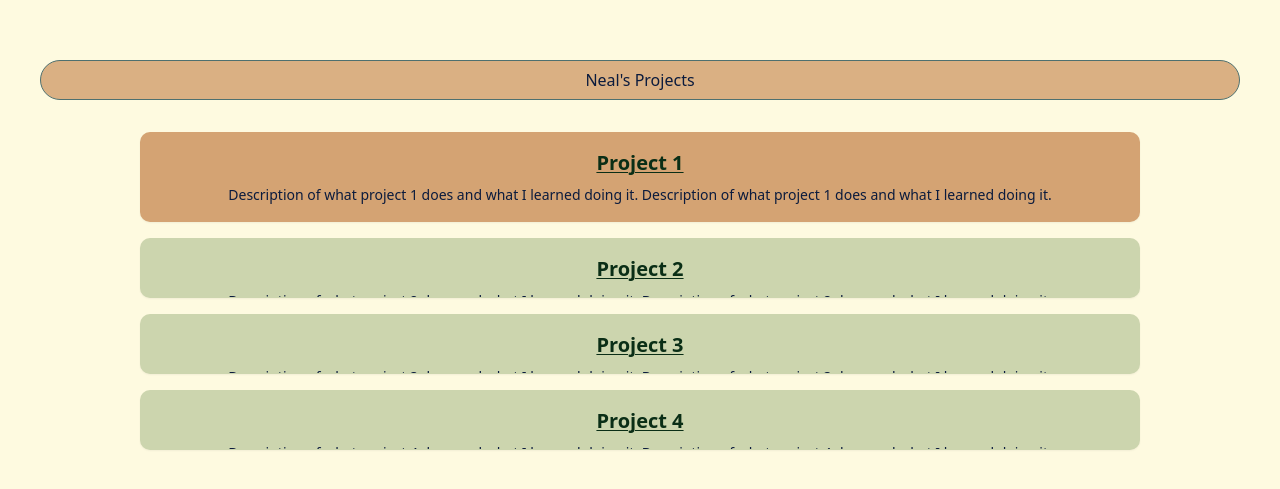
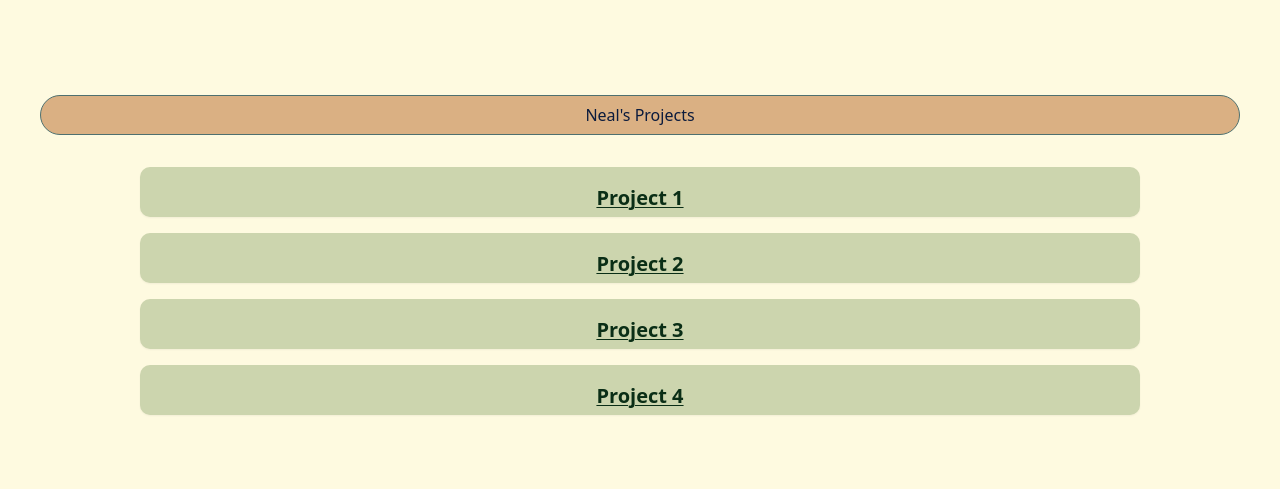
Before and after one commit to W0odyyy/FrontEnd, a website built with Vite: page Personal Portfolio/01/projects.html in a window 1280 px wide. Shown: the part 129-618 px from the top of the page. Built offline with nearby package versions, Linux system fonts and the light colour scheme.

Commit message:
Applied all styling changes to other listed projects

```diff
--- a/Personal Portfolio/01/projects.html
+++ b/Personal Portfolio/01/projects.html
@@ -2,7 +2,7 @@
 <html lang="en" class="h-full">
 	<head>
 		<meta charset="UTF-8" />
-		<meta name="viewport" content="width=device-width, initial -scale=1.0" />
+		<meta name="viewport" content="width=device-width, initial-scale=1.0" />
 		<title>Neal's Projects</title>
 		<link rel="stylesheet" href="src/output.css" />
 	</head>
@@ -10,7 +10,7 @@
 		class="bg-[#fefae0] text-[#0b1b3d] font-sans text-center flex flex-col justify-center items-center min-h-screen"
 	>
 		<header
-			class="sticky top-0 w-full max-w-[1200px] max-h-[40px] mx-auto px-8 py-2 bg-[#d4a373]/85 flex justify-center items-center border border-[#4e706f] backdrop-blur-[1px] rounded-[20px] z-10"
+			class="sticky top-0 w-full max-w-[1200px] h-[40px] mx-auto px-8 py-2 bg-[#d4a373]/85 flex justify-center items-center border border-[#4e706f] backdrop-blur-[1px] rounded-[20px] z-10"
 		>
 			<h1>Neal's Projects</h1>
 		</header>
@@ -18,7 +18,7 @@
 			<div id="projects" class="w-full px-4 my-8">
 				<ul class="list-none space-y-4 max-w-[1000px] mx-auto">
 					<li
-						class="bg-[#ccd5ae] border border-transparent hover:border-[#4e706f] hover:bg-[#d4a373] [&.active]:bg-[#d4a373] max-h-[200px] [&.active]:max-h-[200px] text-center p-4 rounded-[10px] transition-all duration-300 ease-in-out overflow-hidden shadow-sm active"
+						class="project bg-[#ccd5ae] border border-transparent hover:border-[#4e706f] hover:bg-[#d4a373] [&.active]:bg-[#d4a373] max-h-[50px] [&.active]:max-h-[250px] text-center p-4 rounded-[10px] transition-all duration-300 ease-in-out overflow-hidden cursor-pointer shadow-sm"
 					>
 						<div class="flex justify-center mb-2">
 							<a
@@ -36,7 +36,7 @@
 					</li>
 
 					<li
-						class="bg-[#ccd5ae] border border-transparent hover:border-[#4e706f] hover:bg-[#d4a373] [&.active]:bg-[#d4a373] max-h-[60px] [&.active]:max-h-[200px] text-center p-4 rounded-[10px] transition-all duration-300 ease-in-out overflow-hidden shadow-sm"
+						class="project bg-[#ccd5ae] border border-transparent hover:border-[#4e706f] hover:bg-[#d4a373] [&.active]:bg-[#d4a373] max-h-[50px] [&.active]:max-h-[250px] text-center p-4 rounded-[10px] transition-all duration-300 ease-in-out overflow-hidden cursor-pointer shadow-sm"
 					>
 						<div class="flex justify-center mb-2">
 							<a
@@ -54,7 +54,7 @@
 					</li>
 
 					<li
-						class="bg-[#ccd5ae] border border-transparent hover:border-[#4e706f] hover:bg-[#d4a373] [&.active]:bg-[#d4a373] max-h-[60px] [&.active]:max-h-[200px] text-center p-4 rounded-[10px] transition-all duration-300 ease-in-out overflow-hidden shadow-sm"
+						class="project bg-[#ccd5ae] border border-transparent hover:border-[#4e706f] hover:bg-[#d4a373] [&.active]:bg-[#d4a373] max-h-[50px] [&.active]:max-h-[250px] text-center p-4 rounded-[10px] transition-all duration-300 ease-in-out overflow-hidden cursor-pointer shadow-sm"
 					>
 						<div class="flex justify-center mb-2">
 							<a
@@ -72,7 +72,7 @@
 					</li>
 
 					<li
-						class="bg-[#ccd5ae] border border-transparent hover:border-[#4e706f] hover:bg-[#d4a373] [&.active]:bg-[#d4a373] max-h-[60px] [&.active]:max-h-[200px] text-center p-4 rounded-[10px] transition-all duration-300 ease-in-out overflow-hidden shadow-sm"
+						class="project bg-[#ccd5ae] border border-transparent hover:border-[#4e706f] hover:bg-[#d4a373] [&.active]:bg-[#d4a373] max-h-[50px] [&.active]:max-h-[250px] text-center p-4 rounded-[10px] transition-all duration-300 ease-in-out overflow-hidden cursor-pointer shadow-sm"
 					>
 						<div class="flex justify-center mb-2">
 							<a
@@ -92,5 +92,16 @@
 			</div>
 		</main>
 		<footer></footer>
+
+		<!-- Script to handle clicking the card to toggle open/closed -->
+		<script>
+			document.querySelectorAll(".project").forEach((card) => {
+				card.addEventListener("click", (e) => {
+					// Prevent card toggle if they clicked directly on the project title link
+					if (e.target.tagName === "A") return;
+					card.classList.toggle("active");
+				});
+			});
+		</script>
 	</body>
 </html>
```
Also changed, not shown: Personal Portfolio/01/src/output.css.
